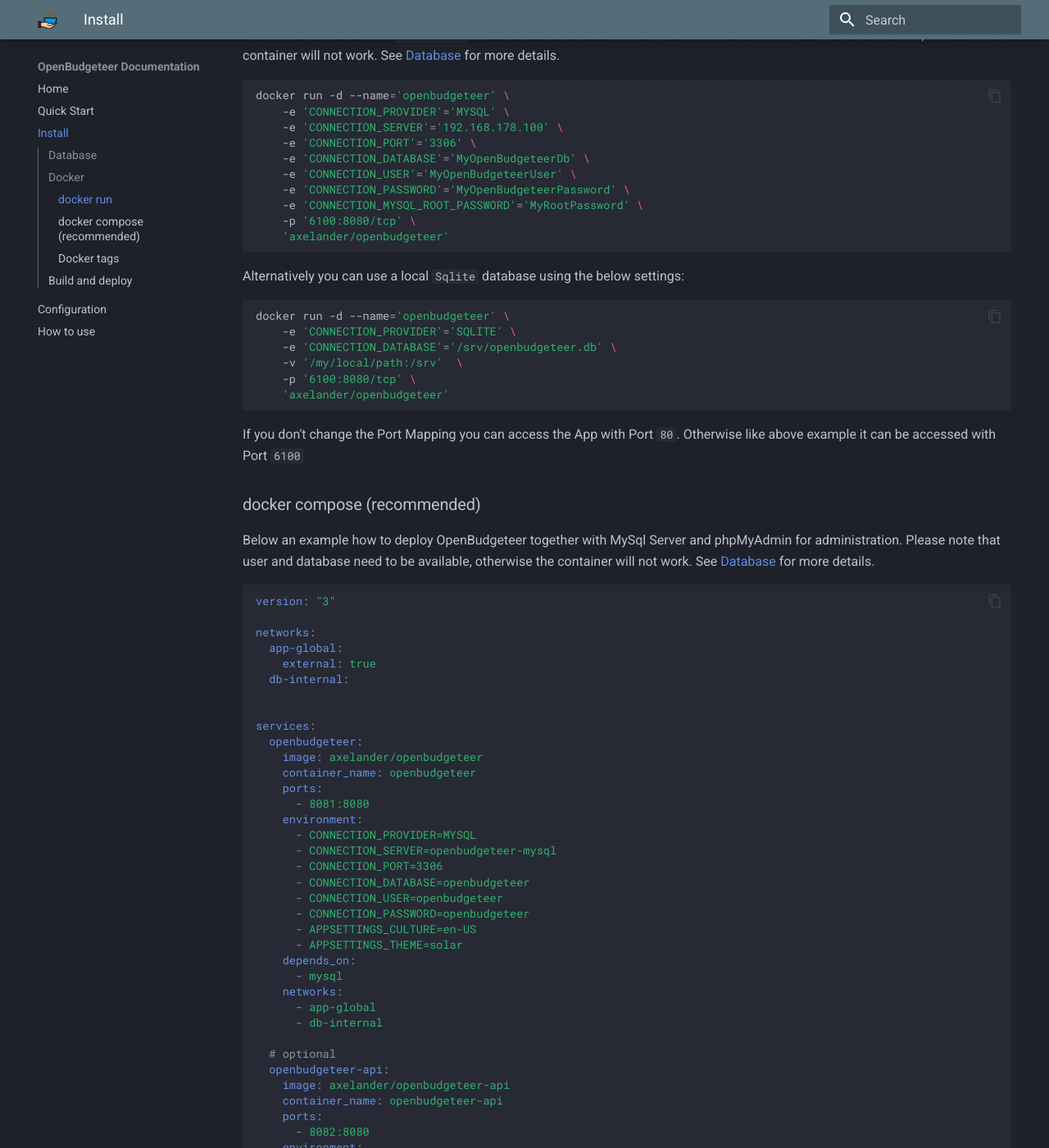
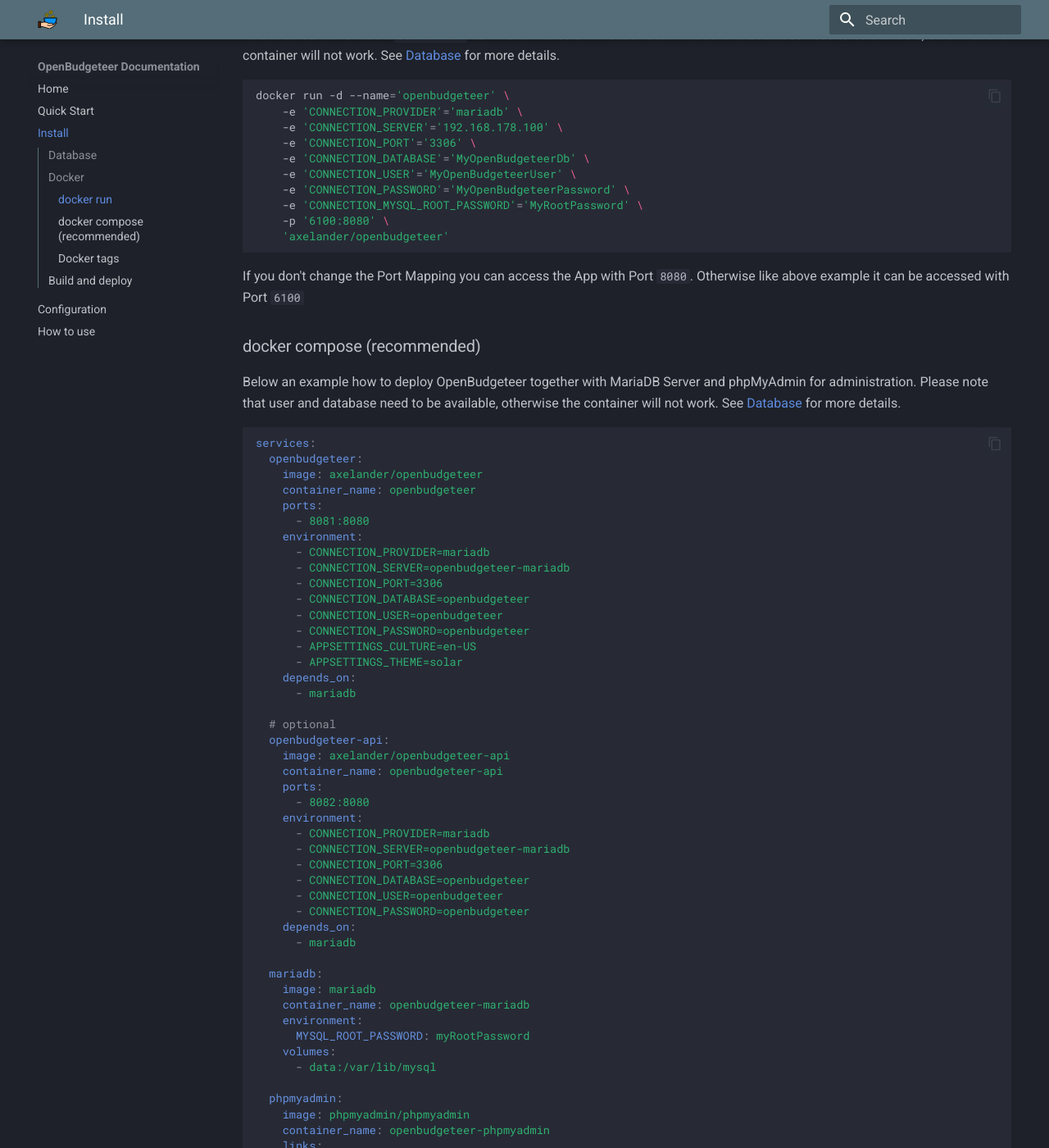
Before and after one commit to TheAxelander/theaxelander.github.io, an MkDocs documentation site: the page built from docs/install.md, in a window 1280 px wide and 1400 px high, scrolled down 421 px. Shown: the whole window at 82% size. Built offline with MkDocs 1.6.1 and Material for MkDocs 9.7.7, drawn with Linux system fonts in a browser that asks for light colours; the version menu is left out; some of the changed text lies outside the part shown.

Commit message:
Remove references to SQLite

````diff
--- a/docs/install.md
+++ b/docs/install.md
@@ -14,43 +14,24 @@
 
 ``` bash
 docker run -d --name='openbudgeteer' \
-    -e 'CONNECTION_PROVIDER'='MYSQL' \
+    -e 'CONNECTION_PROVIDER'='mariadb' \
     -e 'CONNECTION_SERVER'='192.168.178.100' \
     -e 'CONNECTION_PORT'='3306' \
     -e 'CONNECTION_DATABASE'='MyOpenBudgeteerDb' \
     -e 'CONNECTION_USER'='MyOpenBudgeteerUser' \
     -e 'CONNECTION_PASSWORD'='MyOpenBudgeteerPassword' \
     -e 'CONNECTION_MYSQL_ROOT_PASSWORD'='MyRootPassword' \
-    -p '6100:8080/tcp' \
+    -p '6100:8080' \
     'axelander/openbudgeteer'
 ```
 
-Alternatively you can use a local `Sqlite` database using the below settings:
-
-``` bash
-docker run -d --name='openbudgeteer' \
-    -e 'CONNECTION_PROVIDER'='SQLITE' \
-    -e 'CONNECTION_DATABASE'='/srv/openbudgeteer.db' \
-    -v '/my/local/path:/srv'  \
-    -p '6100:8080/tcp' \
-    'axelander/openbudgeteer'
-```
-
-If you don't change the Port Mapping you can access the App with Port `80`. Otherwise like above example it can be accessed with Port `6100`
+If you don't change the Port Mapping you can access the App with Port `8080`. Otherwise like above example it can be accessed with Port `6100`
 
 ### docker compose (recommended)
 
-Below an example how to deploy OpenBudgeteer together with MySql Server and phpMyAdmin for administration.  Please note that user and database need to be available, otherwise the container will not work. See [Database](#database) for more details.
+Below an example how to deploy OpenBudgeteer together with MariaDB Server and phpMyAdmin for administration.  Please note that user and database need to be available, otherwise the container will not work. See [Database](#database) for more details.
 
 ``` yml
-version: "3"
-
-networks:
-  app-global:
-    external: true
-  db-internal:
-
-
 services:
   openbudgeteer:
     image: axelander/openbudgeteer
@@ -58,8 +39,8 @@
     ports:
       - 8081:8080
     environment:
-      - CONNECTION_PROVIDER=MYSQL
-      - CONNECTION_SERVER=openbudgeteer-mysql
+      - CONNECTION_PROVIDER=mariadb
+      - CONNECTION_SERVER=openbudgeteer-mariadb
       - CONNECTION_PORT=3306
       - CONNECTION_DATABASE=openbudgeteer
       - CONNECTION_USER=openbudgeteer
@@ -67,10 +48,7 @@
       - APPSETTINGS_CULTURE=en-US
       - APPSETTINGS_THEME=solar
     depends_on:
-      - mysql
-    networks:
-      - app-global
-      - db-internal
+      - mariadb
 
   # optional
   openbudgeteer-api:
@@ -79,38 +57,30 @@
     ports:
       - 8082:8080
     environment:
-      - CONNECTION_PROVIDER=MYSQL
-      - CONNECTION_SERVER=openbudgeteer-mysql
+      - CONNECTION_PROVIDER=mariadb
+      - CONNECTION_SERVER=openbudgeteer-mariadb
       - CONNECTION_PORT=3306
       - CONNECTION_DATABASE=openbudgeteer
       - CONNECTION_USER=openbudgeteer
       - CONNECTION_PASSWORD=openbudgeteer
     depends_on:
-      - mysql
-    networks:
-      - app-global
-      - db-internal
+      - mariadb
 
-  mysql:
-    image: mysql
-    container_name: openbudgeteer-mysql
+  mariadb:
+    image: mariadb
+    container_name: openbudgeteer-mariadb
     environment:
       MYSQL_ROOT_PASSWORD: myRootPassword
     volumes:
       - data:/var/lib/mysql
-    networks:
-      - db-internal
 
   phpmyadmin:
     image: phpmyadmin/phpmyadmin
     container_name: openbudgeteer-phpmyadmin
     links:
-      - mysql:db
+      - mariadb:db
     ports:
       - 8080:80
-    networks:
-      - app-global
-      - db-internal
 
 volumes:
   data:
@@ -120,14 +90,6 @@
 Please note that role and database `openbudgeteer` will be created with full authority on the `db` container on the first initialization of the database.
 
 ``` yml
-version: "3"
-
-networks:
-  app-global:
-    external: true
-  db-internal:
-
-
 services:
   openbudgeteer:
     image: axelander/openbudgeteer
@@ -144,9 +106,6 @@
       - APPSETTINGS_THEME=solar
     depends_on:
       - db
-    networks:
-      - app-global
-      - db-internal
 
   # optional
   openbudgeteer-api:
@@ -162,9 +121,6 @@
       - CONNECTION_PASSWORD=My$uP3rS3creTanDstr0ngP4ssw0rD!!!
     depends_on:
       - db
-    networks:
-      - app-global
-      - db-internal
 
   db:
     image: postgres:alpine
@@ -175,8 +131,6 @@
       - POSTGRES_DB=openbudgeteer
     volumes:
       - data:/var/lib/postgresql/data
-    networks:
-      - db-internal
 
 volumes:
   data:
@@ -232,11 +186,11 @@
 nano appsettings.json
 ```
 
-For MySQL:
+For MariaDB:
 
 ``` json
 {
-  "CONNECTION_PROVIDER": "mysql",
+  "CONNECTION_PROVIDER": "mariadb",
   "CONNECTION_DATABASE": "openbudgeteer",
   "CONNECTION_SERVER": "192.168.178.100",
   "CONNECTION_PORT": "3306",
@@ -274,22 +228,6 @@
 }
 ```
 
-For Sqlite:
-
-``` json
-{
-  "CONNECTION_PROVIDER": "sqlite",
-  "Logging": {
-    "LogLevel": {
-      "Default": "Information",
-      "Microsoft": "Warning",
-      "Microsoft.Hosting.Lifetime": "Information"
-    }
-  },
-  "AllowedHosts": "*"
-}
-```
-
 Start server running on port 5000
 
 ``` bash
````
Also changed, not shown: docs/config.md (+24 -30 lines), docs/index.md (+3 -9 lines), docs/quick-start.md (+28 -20 lines).
